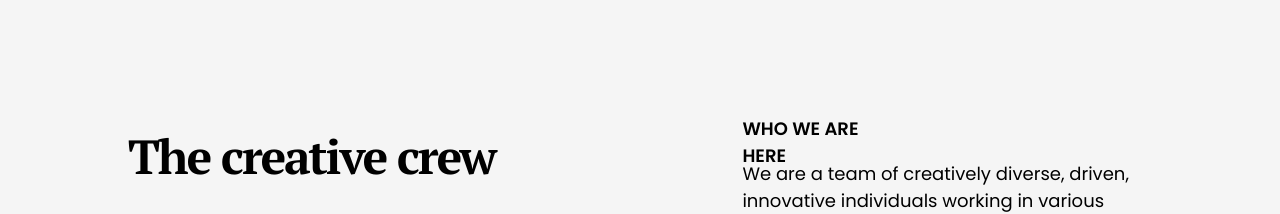
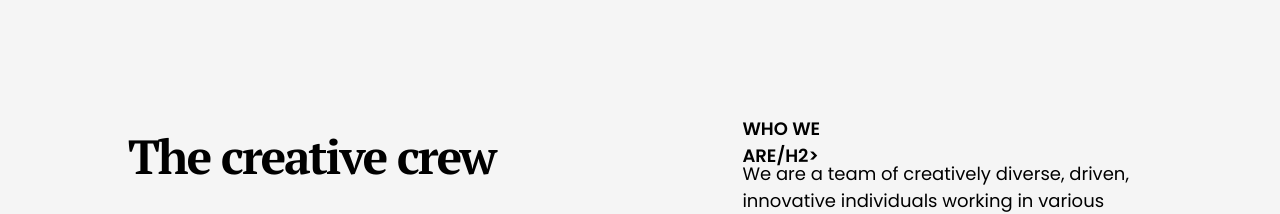
Before and after one commit to BillyJegs/team-page, a plain HTML site: page index.html in a window 1280 px wide. Shown: the top 214 px of the page. Drawn offline with Linux system fonts and the light colour scheme.

Commit message:
Difference

```diff
--- a/index.html
+++ b/index.html
@@ -12,7 +12,7 @@
     <header>
         <h1>The creative crew</h1>
         <section>
-            <h2>who we are here</h2>
+            <h2>who we are/h2>
             <h3 class="content">We are a team of creatively diverse, driven, innovative individuals working in various locations from the world.</h3>
         </section>
     </header>
```
